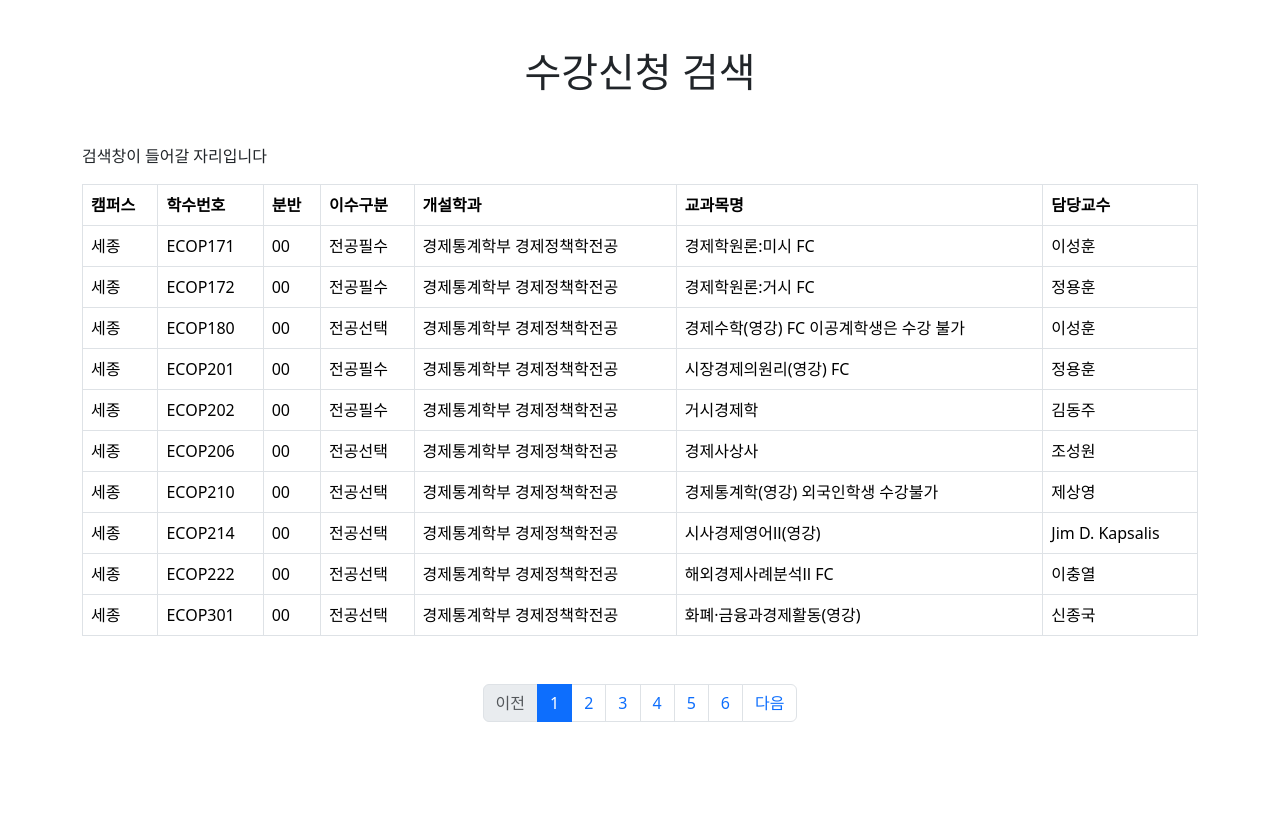
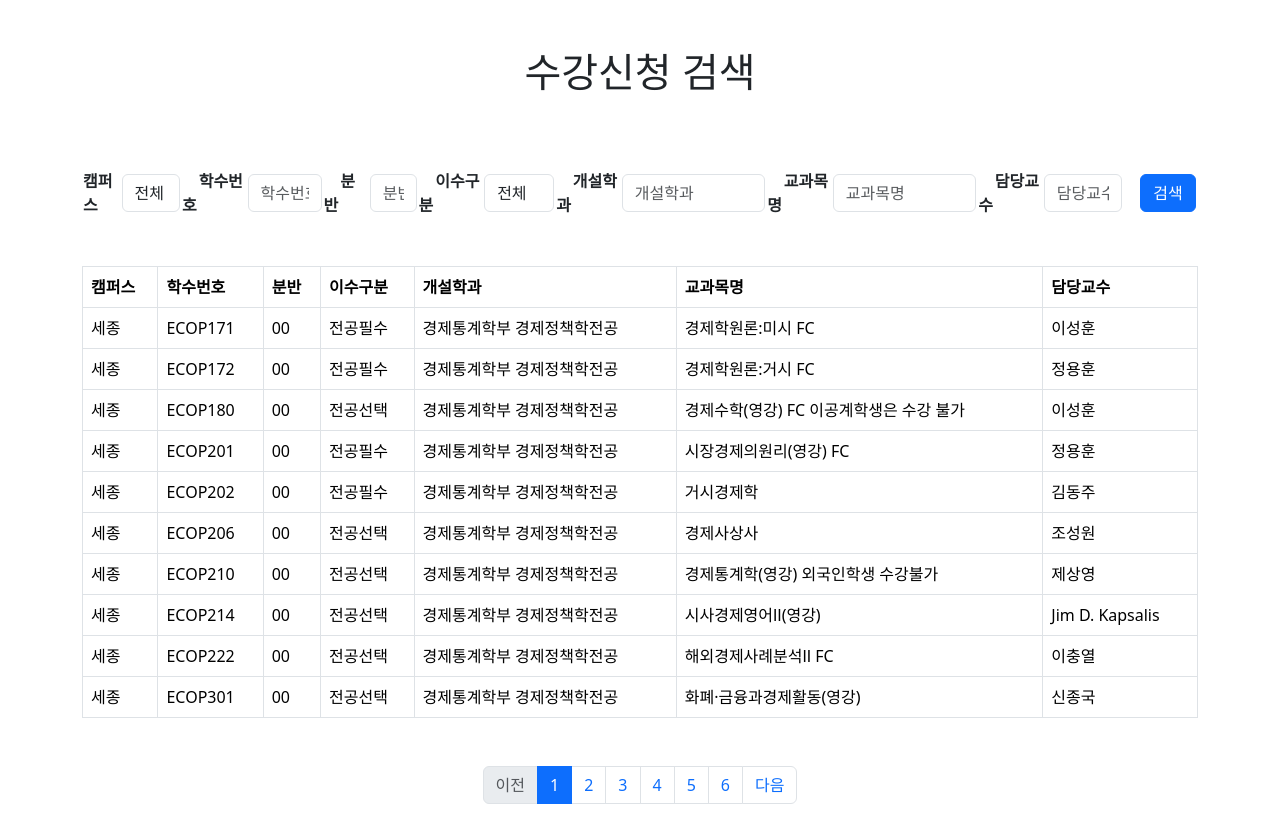
Before and after one commit to aurorawhale/2023_CapstoneDesign, a Django app: page / in a window 1280 px wide. Shown: the part 56-876 px from the top of the page. Before the commit the page ends 778 px from the top, so only its background shows below. Run offline with Django 4.2, Linux system fonts and the light colour scheme; data comes from the database, SQL or seed files in the repository; both versions use the stored data as it was after the commit.

Commit message:
메인 페이지 검색조건 기능 구현

```diff
--- a/course/templates/home.html
+++ b/course/templates/home.html
@@ -3,7 +3,87 @@
 {% block content %}
 <h1 class="mt-5 text-center">수강신청 검색</h1>
 
-<p class="mt-5">검색창이 들어갈 자리입니다</p>
+<p class="mt-5">
+    <form method="get" action="{% url 'home' %}" class="mb-5">
+        <table>
+            <colgroup>
+                <col width="45px">
+                <col width="70px">
+                <col width="75px">
+                <col width="90px">
+                <col width="50px">
+                <col width="55px">
+                <col width="75px">
+                <col width="85px">
+                <col width="75px">
+                <col width="180px">
+                <col width="75px">
+                <col width="180px">
+                <col width="75px">
+                <col width="95pxs">
+                <col width="80pxs">
+            </colgroup>
+            <tbody>
+                <th>
+                    캠퍼스
+                </th>
+                <td>
+                    <select id="campus" name="campus" class="form-control">
+                        <option value="">전체</option>
+                        <option value="세종" {% if request.GET.campus == '세종' %}selected{% endif %}>세종</option>
+                        <option value="서울" {% if request.GET.campus == '서울' %}selected{% endif %}>서울</option>
+                    </select>
+                </td>
+                <th>
+                    &nbsp&nbsp&nbsp&nbsp학수번호
+                </th>
+                <td>
+                    <input type="text" class="form-control" id="course_number" name="course_number" placeholder="학수번호" value="{{ request.GET.course_number }}">
+                </td>
+                &nbsp
+                <th>
+                    &nbsp&nbsp&nbsp&nbsp분반
+                </th>
+                <td>
+                    <input type="text" class="form-control" id="section" name="section" placeholder="분반" value="{{ request.GET.section }}">
+                </td>
+                <th>
+                    &nbsp&nbsp&nbsp&nbsp이수구분
+                </th>
+                <td>
+                    <select class="form-control" id="classification" name="classification">
+                        <option value="">전체</option>
+                        <option value="전공선택" {% if request.GET.classification == '전공선택' %}selected{% endif %}>전공선택</option>
+                        <option value="전공필수" {% if request.GET.classification == '전공필수' %}selected{% endif %}>전공필수</option>
+                    </select>
+                </td>
+                <th>
+                    &nbsp&nbsp&nbsp&nbsp개설학과
+                </th>
+                <td>
+                    <input type="text" class="form-control" id="department" name="department" placeholder="개설학과" value="{{ request.GET.department }}">
+                </td>
+                <th>
+                    &nbsp&nbsp&nbsp&nbsp교과목명
+                </th>
+                <td>
+                    <input type="text" class="form-control" id="course_name" name="course_name" placeholder="교과목명" value="{{ request.GET.course_name }}">
+                </td>
+                <th>
+                    &nbsp&nbsp&nbsp&nbsp담당교수
+                </th>
+                <td>
+                    <input type="text" class="form-control" id="professor" name="professor" placeholder="담당교수" value="{{ request.GET.professor }}">
+                </td>
+                <td>
+                    &nbsp&nbsp&nbsp&nbsp<button type="submit" class="btn btn-primary">검색</button>
+                </td>
+            </tbody>
+        </table>
+
+    </form>
+
+</p>
 
 <table class="table table-hover table-bordered" id="courseTable">
     <thead>
@@ -49,11 +129,11 @@
         {% if page_number >= courses.number|add:-5 and page_number <= courses.number|add:5 %}
         {% if page_number == courses.number %}
         <li class="page-item active" aria-current="page">
-            <a class="page-link" href="?page={{ page_number }}">{{ page_number }}</a>
+            <a class="page-link" href="?page={{ page_number }}{% if request.GET.campus %}&campus={{ request.GET.campus }}{% endif %}{% if request.GET.course_number %}&course_number={{ request.GET.course_number }}{% endif %}{% if request.GET.section %}&section={{ request.GET.section }}{% endif %}{% if request.GET.classification %}&classification={{ request.GET.classification }}{% endif %}{% if request.GET.department %}&department={{ request.GET.department }}{% endif %}{% if request.GET.course_name %}&course_name={{ request.GET.course_name }}{% endif %}{% if request.GET.professor %}&professor={{ request.GET.professor }}{% endif %}">{{ page_number }}</a>
         </li>
         {% else %}
         <li class="page-item">
-            <a class="page-link" href="?page={{ page_number }}">{{ page_number }}</a>
+            <a class="page-link" href="?page={{ page_number }}{% if request.GET.campus %}&campus={{ request.GET.campus }}{% endif %}{% if request.GET.course_number %}&course_number={{ request.GET.course_number }}{% endif %}{% if request.GET.section %}&section={{ request.GET.section }}{% endif %}{% if request.GET.classification %}&classification={{ request.GET.classification }}{% endif %}{% if request.GET.department %}&department={{ request.GET.department }}{% endif %}{% if request.GET.course_name %}&course_name={{ request.GET.course_name }}{% endif %}{% if request.GET.professor %}&professor={{ request.GET.professor }}{% endif %}">{{ page_number }}</a>
         </li>
         {% endif %}
         {% endif %}
--- a/course/views.py
+++ b/course/views.py
@@ -6,8 +6,29 @@ from django.contrib import messages
 # Create your views here.
 def home(request):
     courses = Course.objects.all()
+
+    if campus := request.GET.get('campus'):
+        courses = courses.filter(campus=campus)
+
+    if course_number := request.GET.get('course_number'):
+        courses = courses.filter(courseid=course_number)
+
+    if section := request.GET.get('section'):
+        courses = courses.filter(subid=section)
+
+    if classification := request.GET.get('classification'):
+        courses = courses.filter(division=classification)
+
+    if department := request.GET.get('department'):
+        courses = courses.filter(department=department)
+
+    if course_name := request.GET.get('course_name'):
+        courses = courses.filter(coursename=course_name)
+
+    if professor := request.GET.get('professor'):
+        courses = courses.filter(professor=professor)
+
     page = request.GET.get('page')
-
     paginator = Paginator(courses, 10)
 
     try:
--- a/fmb/settings.py
+++ b/fmb/settings.py
@@ -12,6 +12,7 @@ https://docs.djangoproject.com/en/4.1/ref/settings/
 
 from pathlib import Path
 import os
+import platform
 
 # Build paths inside the project like this: BASE_DIR / 'subdir'.
 BASE_DIR = Path(__file__).resolve().parent.parent
@@ -84,7 +85,7 @@ DATABASES = {
         'NAME': 'courseDB',
         'USER': 'root',
         'PASSWORD': '1234',
-        'HOST': '127.0.0.1',
+        'HOST': 'mariadb',
         'PORT': '3306',
     }
 }
--- a/fmb/templates/base.html
+++ b/fmb/templates/base.html
@@ -9,18 +9,27 @@
     <link rel="stylesheet" href="{% static 'style.css' %}">
     <script src="https://code.jquery.com/jquery-3.6.0.min.js"></script>
     <script>
-    $(document).ready(function() {
-        // 각 행을 클릭하면 해당 URL로 이동
-        $('#courseTable tbody tr').on('click', function() {
-            window.location.href = $(this).data('href');
+        var campus = "";
+        var courseID = "";
+        var subID = "";
+        var division = "";
+        var department = "";
+        var courseName = "";
+        var professor = "";
+        $(document).ready(function() {
+            // 각 행을 클릭하면 해당 URL로 이동
+            $('#courseTable tbody tr').on('click', function() {
+                window.location.href = $(this).data('href');
+            });
+
         });
-    });
+
     </script>
 </head>
 <body>
     <nav class="navbar" style="background-color: #A20131;">
         <div class="container-fluid">
-          <a class="navbar-brand" href="{% url "home" %}">
+          <a class="navbar-brand" href="{% url 'home' %}">
             <img src="{% static 'logo.png' %}" alt="Logo" width="23" height="27" class="d-inline-block align-text-top">
             <span style="color: aliceblue;">강의 서적 안내 서비스</span>
           </a>
```
Also changed, not shown: db/courseDB.sql.
